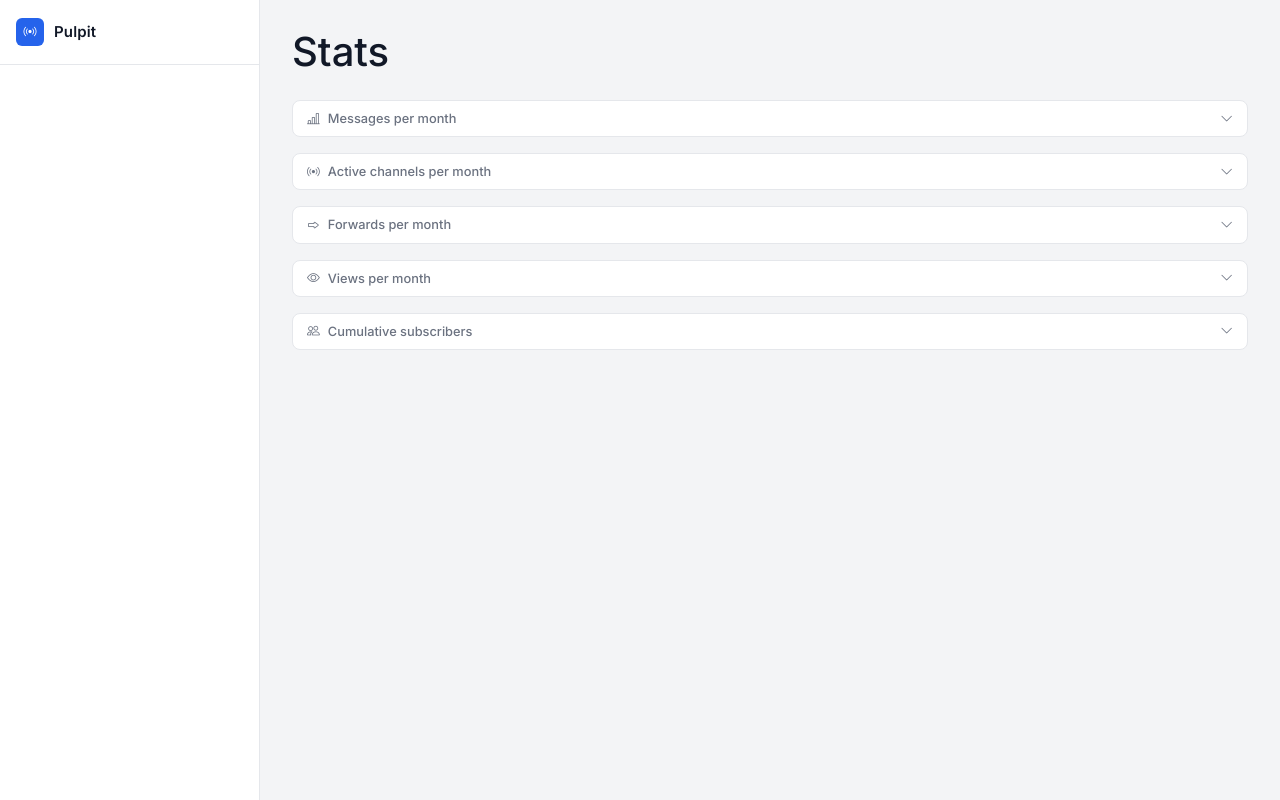
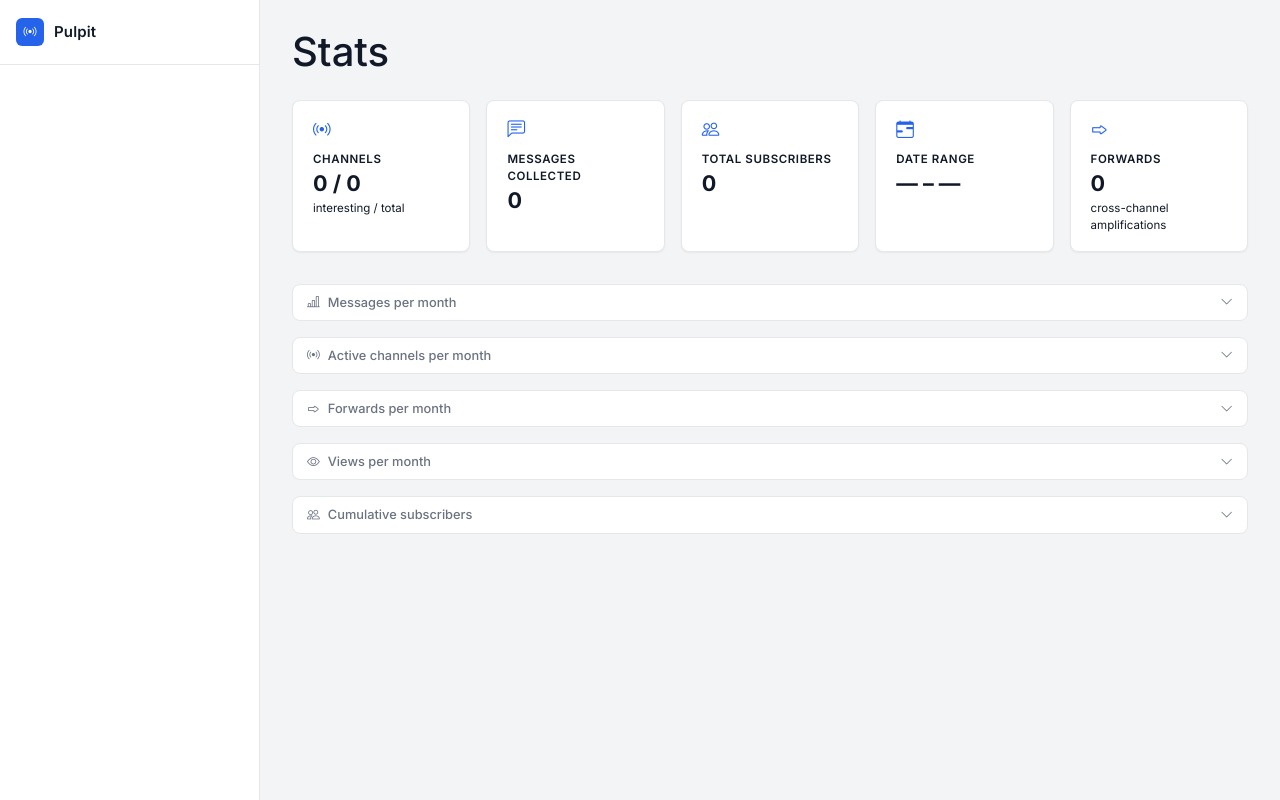
Before and after one commit to giovabal/TNExp, a Django app: page /stats/ in a window 1280 px wide. Run offline with Django 4.2, Linux system fonts and the light colour scheme; data that the repository does not hold is empty.

Commit message:
Add summary stat cards to stats page
Five at-a-glance cards at the top of /stats/: total channels
(interesting / total), messages collected, total subscribers,
date range of collected data, and total forwards.

Co-Authored-By: Claude Sonnet 4.6 <noreply@anthropic.com>

```diff
--- a/stats/templates/stats/stats_page.html
+++ b/stats/templates/stats/stats_page.html
@@ -3,12 +3,43 @@
 {% block extra_styles %}
 <style>
   .stats-page .stats-panel { max-width: none; }
+  .summary-grid {
+    display: grid;
+    grid-template-columns: repeat(auto-fit, minmax(11rem, 1fr));
+    gap: 1rem;
+    margin-bottom: 2rem;
+  }
+  .summary-card {
+    background: var(--surface);
+    border: 1px solid var(--border);
+    border-radius: var(--radius);
+    box-shadow: var(--shadow-sm);
+    padding: 1rem 1.25rem;
+    display: flex;
+    flex-direction: column;
+    gap: .2rem;
+  }
+  .summary-card .sc-icon { color: var(--accent); font-size: 1.1rem; margin-bottom: .25rem; }
+  .summary-card .sc-label { font-size: .72rem; font-weight: 600; text-transform: uppercase; letter-spacing: .05em; color: var(--text-muted); }
+  .summary-card .sc-value { font-size: 1.35rem; font-weight: 700; color: var(--text); line-height: 1.2; }
+  .summary-card .sc-note { font-size: .72rem; color: var(--text-muted); }
 </style>
 {% endblock extra_styles %}
 
 {% block content %}
 <div class="stats-page">
 <h1 class="mb-4">Stats</h1>
+
+<div class="summary-grid">
+  {% for card in summary %}
+  <div class="summary-card">
+    <i class="bi {{ card.icon }} sc-icon" aria-hidden="true"></i>
+    <span class="sc-label">{{ card.label }}</span>
+    <span class="sc-value">{{ card.value }}</span>
+    {% if card.note %}<span class="sc-note">{{ card.note }}</span>{% endif %}
+  </div>
+  {% endfor %}
+</div>
 
 {% with panels=panels %}
 {% for panel in panels %}
--- a/stats/views.py
+++ b/stats/views.py
@@ -2,7 +2,7 @@ from math import pi
 from typing import Any, ClassVar
 
 from django.db import models
-from django.db.models import Count, Sum
+from django.db.models import Count, Max, Min, Sum
 from django.db.models.functions import TruncMonth
 from django.http import HttpRequest, HttpResponse
 from django.shortcuts import get_object_or_404
@@ -29,6 +29,43 @@ class StatsPageView(BaseMixin, TemplateView):
         from django.urls import reverse
 
         ctx = super().get_context_data(**kwargs)
+
+        total_channels = Channel.objects.count()
+        interesting_channels = Channel.objects.filter(organization__is_interesting=True).count()
+        total_messages = Message.objects.count()
+        total_subscribers = (
+            Channel.objects.filter(organization__is_interesting=True, participants_count__isnull=False).aggregate(
+                total=Sum("participants_count")
+            )["total"]
+            or 0
+        )
+        date_agg = Message.objects.filter(date__isnull=False).aggregate(earliest=Min("date"), latest=Max("date"))
+        total_forwards = Message.objects.filter(forwarded_from__isnull=False).count()
+
+        def fmt_date(d: Any) -> str:
+            return d.strftime("%b %Y") if d else "—"
+
+        ctx["summary"] = [
+            {
+                "icon": "bi-broadcast",
+                "label": "Channels",
+                "value": f"{interesting_channels:,} / {total_channels:,}",
+                "note": "interesting / total",
+            },
+            {"icon": "bi-chat-left-text", "label": "Messages collected", "value": f"{total_messages:,}"},
+            {"icon": "bi-people", "label": "Total subscribers", "value": f"{total_subscribers:,}"},
+            {
+                "icon": "bi-calendar-range",
+                "label": "Date range",
+                "value": f"{fmt_date(date_agg['earliest'])} – {fmt_date(date_agg['latest'])}",
+            },
+            {
+                "icon": "bi-forward",
+                "label": "Forwards",
+                "value": f"{total_forwards:,}",
+                "note": "cross-channel amplifications",
+            },
+        ]
         ctx["panels"] = [
             {
                 "id": "messages-history",
```
